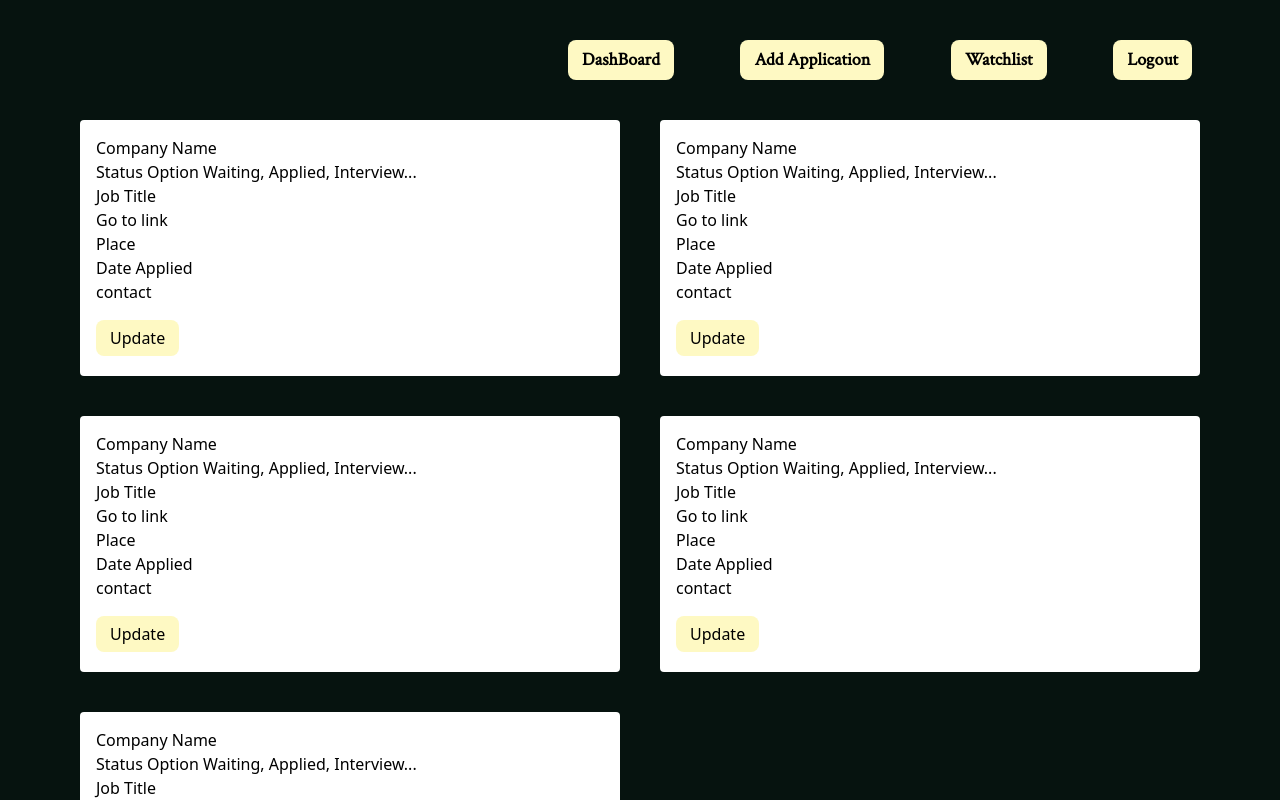
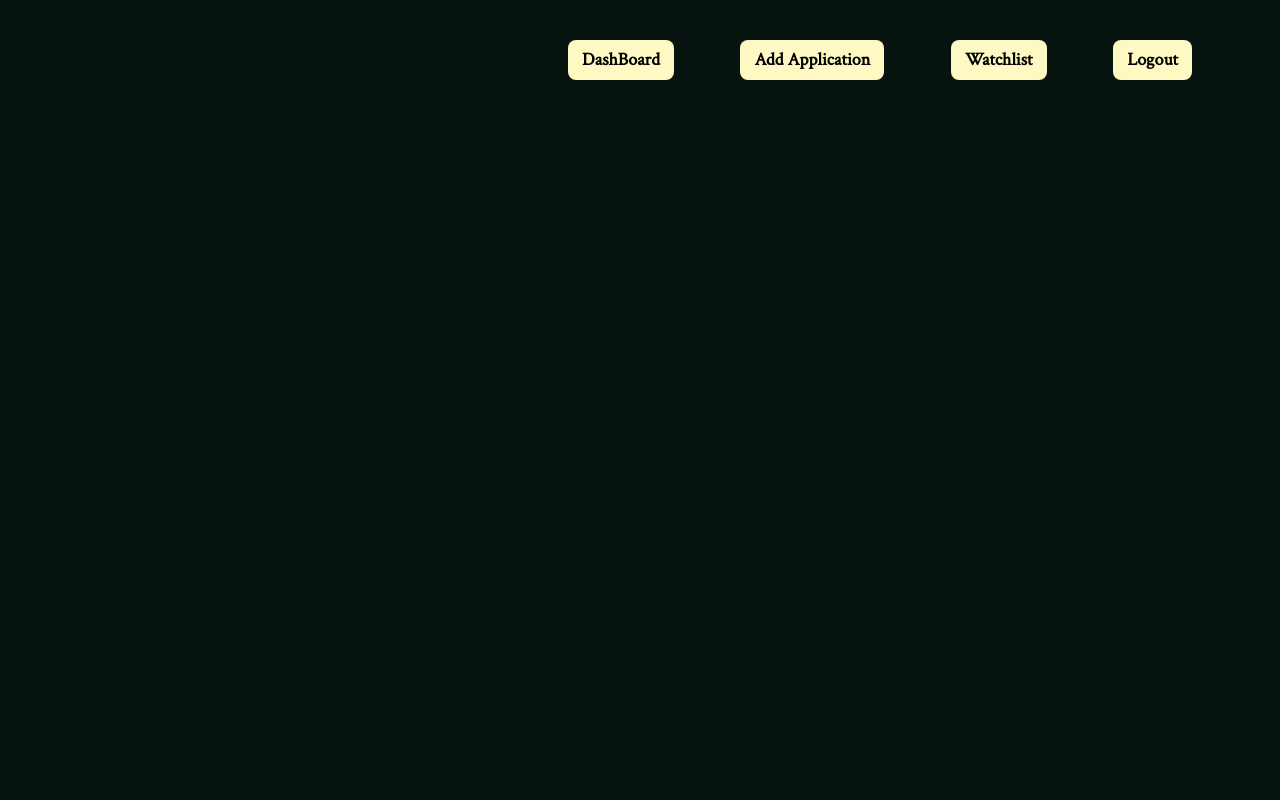
Before and after one commit to Jonathan03ant/JobApplicationTracker, a React (Vite) app: page / in a window 1280 px wide. Shown: the top 800 px of the page. Built offline with nearby package versions, Linux system fonts and the light colour scheme.

Commit message:
App Updated with Router, Routes, Route

```diff
--- a/src/App.jsx
+++ b/src/App.jsx
@@ -1,20 +1,23 @@
 import { useState } from 'react'
+import { BrowserRouter as Router, Routes, Route, Navigate } from 'react-router-dom'
 import './App.css'
 import NavBar from './Components/NavBar'
-import Job from './Components/Job';
+import Watchlist from './Components/Routers/Watchlist';
+import AddApplication from './Components/Routers/AddApplication';
+import Dashboard from './Components/Routers/Dashboard';
 
 function App() {
   return (
-    <>
+    <Router>
         <NavBar/>
-        <div className='px-20 grid grid-cols-1 md:grid-cols-2 gap-10 mt-10'>
-            <Job/>
-            <Job/>
-            <Job/>
-            <Job/>
-            <Job/>
-        </div>
-    </>
+        <Routes>
+
+            <Route path="/dashboard" element={<Dashboard/>} />
+            <Route path="/add-application" element={<AddApplication/>} />
+            <Route path="/watchlist" element={<Watchlist/>} />
+
+        </Routes>
+    </Router>
 
   )
 }
```
